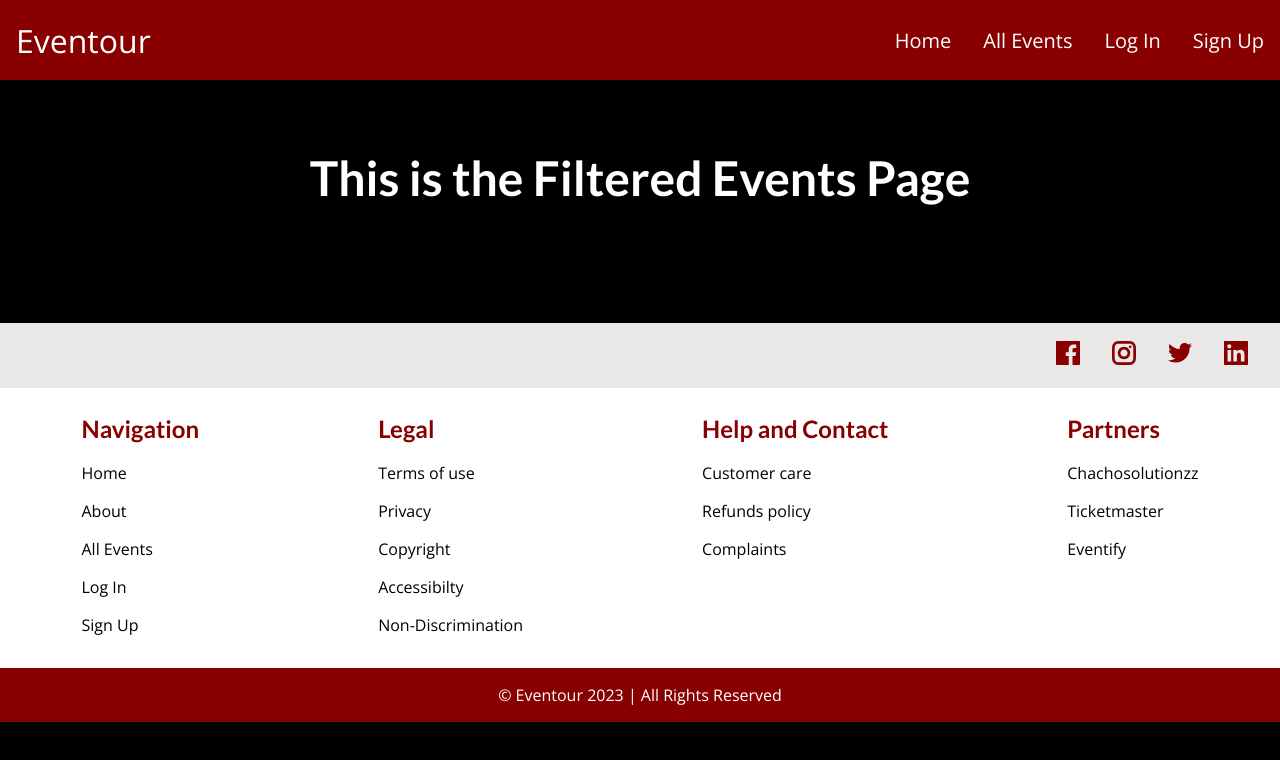
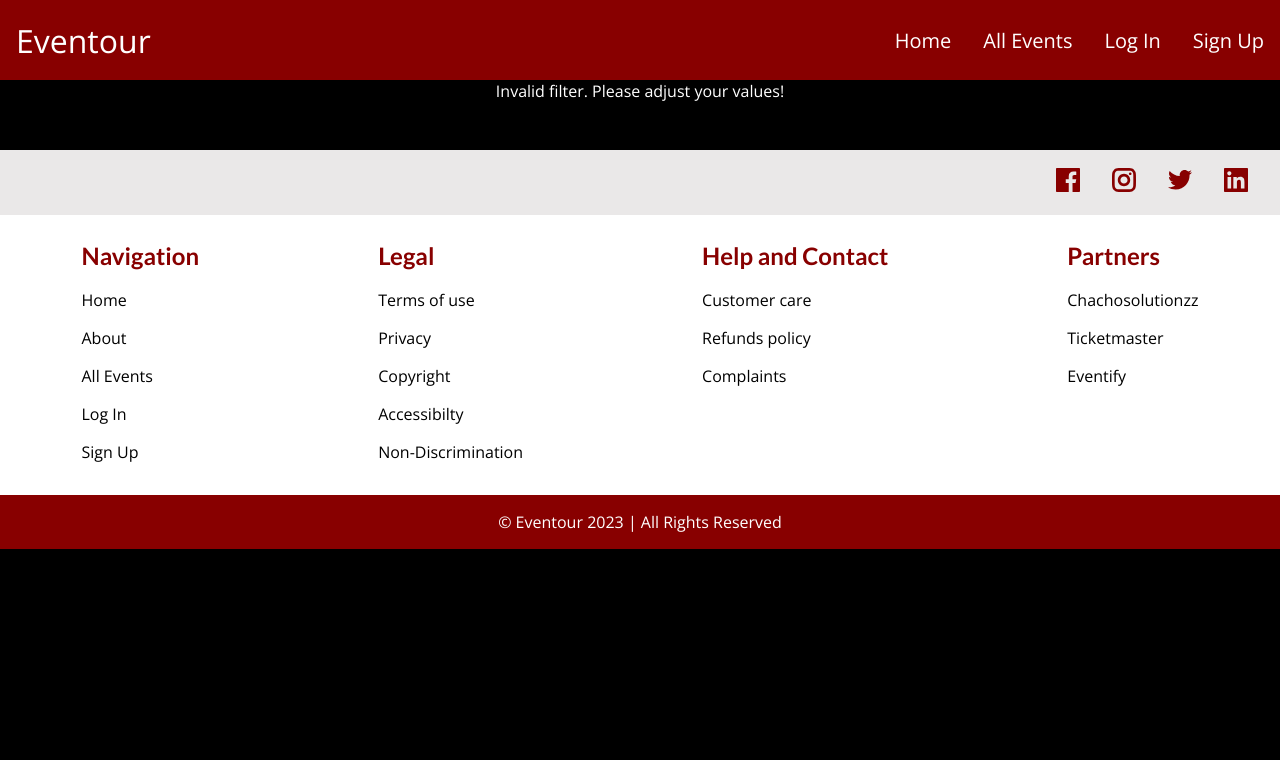
Before and after one commit to Chacho104/eventour-app, a Next.js app: page /events/e1 in a window 1280 px wide. Shown: the top 760 px of the page. Built offline with nearby package versions, Linux system fonts and the light colour scheme.

Commit message:
Build the filtered events page

```diff
--- a/pages/events/[...slug].js
+++ b/pages/events/[...slug].js
@@ -1,11 +1,70 @@
+import EventList from "@/components/events/event-list";
+import { getFilteredEvents } from "@/dummy-data";
+import { useRouter } from "next/router";
 import { Fragment } from "react";
 
 function FilteredEventsPage() {
+  const router = useRouter();
+
+  const filterData = router.query.slug;
+  console.log(filterData)
+
+  if (!filterData) {
+    return <p className="center">Loading events...</p>;
+  }
+
+  const filteredYear = filterData[0];
+  const filteredMonth = filterData[1];
+  const filteredCategory = filterData[2];
+
+  const numYear = +filteredYear;
+  const numMonth = +filteredMonth;
+
+  if (
+    isNaN(numYear) ||
+    isNaN(numMonth) ||
+    numYear > 2030 ||
+    numYear < 2023 ||
+    numMonth < 1 ||
+    numMonth > 12 ||
+    !filteredCategory
+  ) {
+    return <p className="center">Invalid filter. Please adjust your values!</p>;
+  }
+
+  const filteredEvents = getFilteredEvents({
+    year: numYear,
+    month: numMonth,
+    category: filteredCategory,
+  });
+
+  if (!filteredEvents || filteredEvents.length === 0) {
+    return <p className="center">No events found for the chosen filter!</p>;
+  }
+
+  const month = [
+    "January",
+    "February",
+    "March",
+    "April",
+    "May",
+    "June",
+    "July",
+    "August",
+    "September",
+    "October",
+    "November",
+    "December",
+  ];
+
+  const selectedMonthName = month[numMonth - 1];
+
   return (
     <Fragment>
-      <div>
-        <h1>This is the Filtered Events Page</h1>
-      </div>
+      <section>
+        <h1>{`All ${filteredCategory} events for ${selectedMonthName}, ${numYear}`}</h1>
+        <EventList events={filteredEvents} />
+      </section>
     </Fragment>
   );
 }
```
